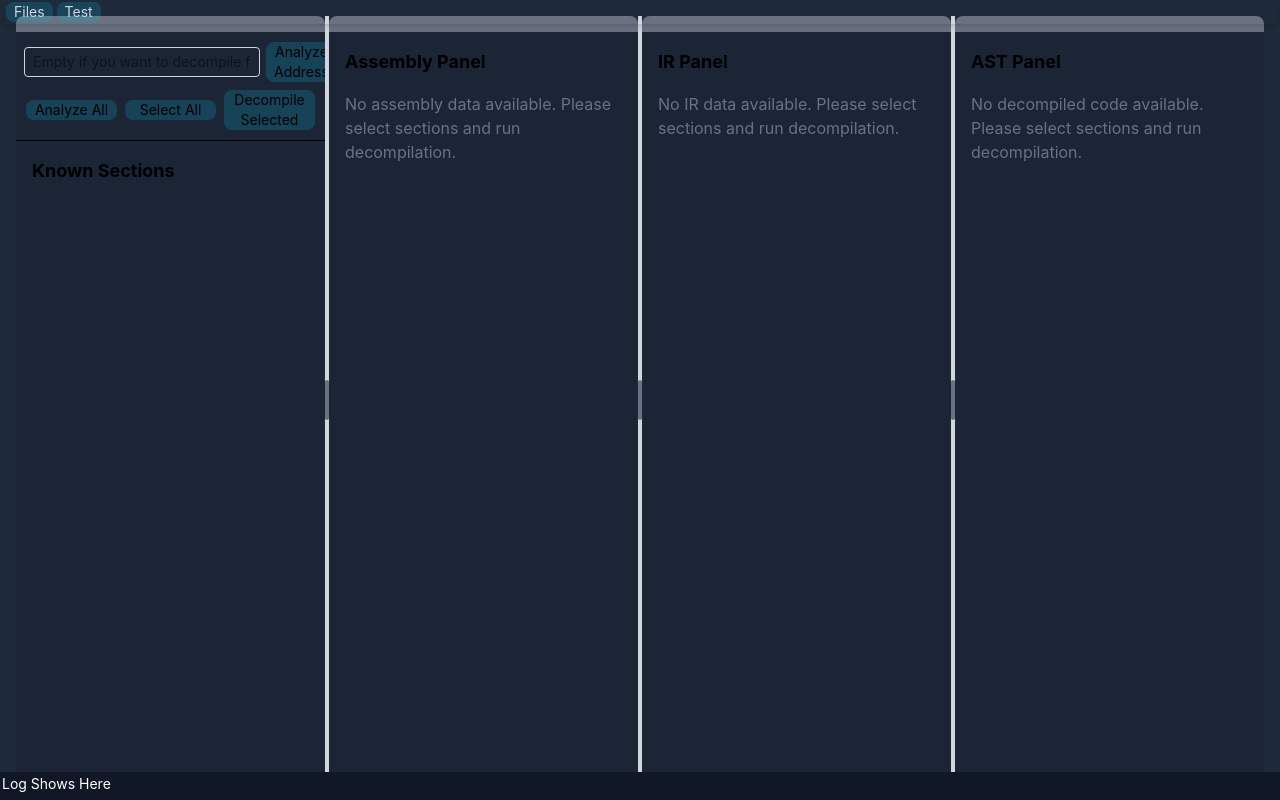
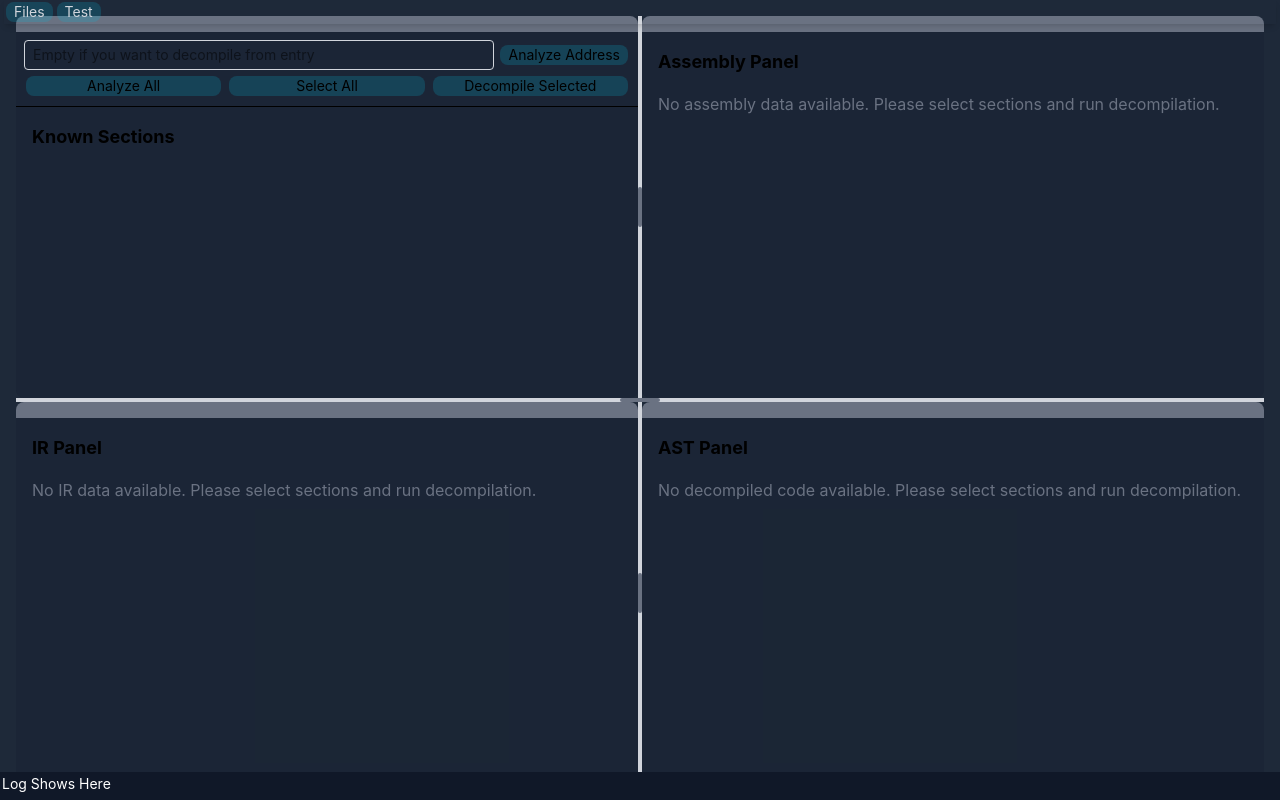
Before and after one commit to Eveheeero/fireman, a React (Vite) app in the folder firebat/: page / in a window 1280 px wide. Built offline with nearby package versions, Linux system fonts and the light colour scheme.

Commit message:
feat: 자유자재로 dragging 가능하게 정리

```diff
--- a/firebat/src/App.tsx
+++ b/firebat/src/App.tsx
@@ -1,34 +1,47 @@
-import React, { useState } from "react";
-import logoBackgrounded from "./assets/logo colored 512.png";
+import React, { useMemo, useState } from "react";
 import "./App.css";
 import Navigation from "./Navigation";
 import LogBar from "./LogBar";
-import { closestCenter, DndContext, DragEndEvent, DragOverlay, DragStartEvent, KeyboardSensor, PointerSensor, UniqueIdentifier, useSensor, useSensors } from "@dnd-kit/core";
-import { arrayMove, horizontalListSortingStrategy, SortableContext, sortableKeyboardCoordinates, useSortable } from "@dnd-kit/sortable";
+import {
+  closestCenter,
+  DndContext,
+  DragEndEvent,
+  DragOverlay,
+  DragStartEvent,
+  KeyboardSensor,
+  PointerSensor,
+  UniqueIdentifier,
+  useDroppable,
+  useSensor,
+  useSensors,
+} from "@dnd-kit/core";
+import {
+  arrayMove,
+  horizontalListSortingStrategy,
+  SortableContext,
+  sortableKeyboardCoordinates,
+  useSortable,
+} from "@dnd-kit/sortable";
 import { PanelGroup, Panel, PanelResizeHandle } from "react-resizable-panels";
-import { CSS } from '@dnd-kit/utilities';
+import { CSS } from "@dnd-kit/utilities";
 import AssemblyPanel from "./AssemblyPanel";
 import IRPanel from "./IRPanel";
 import ASTPanel from "./ASTPanel";
 import SectionPanel from "./SectionPanel";
 
-
-interface Panel {
+// ---- Types ----
+interface PanelItem {
   id: string;
   content: React.ReactNode;
 }
+type ContainerId = "top" | "bottom";
 
-function SortablePanel({ id, content }: Readonly<Panel>) {
-  const {
-    attributes,
-    listeners,
-    setNodeRef,
-    transform,
-    transition,
-    isDragging,
-  } = useSortable({ id });
+// ---- Sortable Panel (개별 패널 카드) ----
+function SortablePanel({ id, content }: Readonly<PanelItem>) {
+  const { attributes, listeners, setNodeRef, transform, transition, isDragging } =
+    useSortable({ id });
 
-  const style = {
+  const style: React.CSSProperties = {
     transform: CSS.Transform.toString(transform),
     transition,
     zIndex: isDragging ? 10 : 1,
@@ -45,7 +58,7 @@ function SortablePanel({ id, content }: Readonly<Panel>) {
         {...attributes}
         {...listeners}
         className="h-4 w-full bg-gray-500 cursor-grab rounded-t-lg flex-shrink-0 z-10"
-      ></div>
+      />
       <div className="flex-1 bg-gray-900/20 rounded-b-lg overflow-hidden">
         {content}
       </div>
@@ -53,26 +66,102 @@ function SortablePanel({ id, content }: Readonly<Panel>) {
   );
 }
 
+
+function DroppableRow({
+  id,
+  children,
+}: {
+  id: ContainerId;
+  children: React.ReactNode;
+}) {
+  const { setNodeRef, isOver } = useDroppable({ id });
+  return (
+    <div
+      ref={setNodeRef}
+      className={`h-full w-full ${isOver ? "outline outline-2 outline-blue-400" : ""}`}
+    >
+      {children}
+    </div>
+  );
+}
+
+
+function SortableRow({
+  id,
+  items,
+}: {
+  id: ContainerId;
+  items: PanelItem[];
+}) {
+  return (
+    <DroppableRow id={id}>
+      <SortableContext
+        // 같은 줄에서는 가로 정렬 전략
+        items={items.map((i) => i.id)}
+        strategy={horizontalListSortingStrategy}
+      >
+        <PanelGroup direction="horizontal" className="w-full h-full">
+          {items.length === 0 ? (null) : (
+            items.map((item, index) => (
+              <React.Fragment key={item.id}>
+                <Panel defaultSize={100 / items.length} className="h-full">
+                  <SortablePanel id={item.id} content={item.content} />
+                </Panel>
+                {index < items.length - 1 && (
+                  <PanelResizeHandle className="w-1 bg-gray-300 hover:bg-blue-500 transition-colors duration-200 cursor-ew-resize flex items-center justify-center">
+                    <div className="w-1 h-10 bg-gray-500 rounded-full" />
+                  </PanelResizeHandle>
+                )}
+              </React.Fragment>
+            ))
+          )}
+        </PanelGroup>
+      </SortableContext>
+    </DroppableRow>
+  );
+}
+
 function App() {
-  const [panels, setPanels] = useState<Panel[]>([
-    { id: 'section-panel', content: <SectionPanel /> },
-    { id: 'asm-panel', content: <AssemblyPanel /> },
-    { id: 'ir-panel', content: <IRPanel /> },
-    { id: 'ast-panel', content: <ASTPanel /> },
-  ]);
+  // 초기 4패널 정의
+  const allPanels = useMemo<PanelItem[]>(
+    () => [
+      { id: "section-panel", content: <SectionPanel /> },
+      { id: "asm-panel", content: <AssemblyPanel /> },
+      { id: "ir-panel", content: <IRPanel /> },
+      { id: "ast-panel", content: <ASTPanel /> },
+    ],
+    []
+  );
+
+  // 위/아래 두 줄 레이아웃 상태
+  const [layout, setLayout] = useState<Record<ContainerId, PanelItem[]>>({
+    top: [allPanels[0], allPanels[1]],    // 위 줄: 2개
+    bottom: [allPanels[2], allPanels[3]], // 아래 줄: 2개
+  });
+
   const [draggingPanelId, setDraggingPanelId] = useState<UniqueIdentifier | null>(null);
 
-  // dragging state
+  // dnd sensors
   const sensors = useSensors(
     useSensor(PointerSensor),
-    useSensor(KeyboardSensor, {
-      coordinateGetter: sortableKeyboardCoordinates,
-    })
+    useSensor(KeyboardSensor, { coordinateGetter: sortableKeyboardCoordinates })
   );
+
+  // 유틸: 아이템이 속한 컨테이너 찾기
+  const findContainer = (id: UniqueIdentifier): ContainerId | null => {
+    if (layout.top.some((p) => p.id === id)) return "top";
+    if (layout.bottom.some((p) => p.id === id)) return "bottom";
+    return null;
+  };
+
+  // 유틸: 아이템 객체 찾기
+  const getItem = (id: UniqueIdentifier) =>
+    layout.top.find((p) => p.id === id) ?? layout.bottom.find((p) => p.id === id) ?? null;
 
   const handleDragStart = (event: DragStartEvent) => {
     setDraggingPanelId(event.active.id);
   };
+
   const handleDragEnd = (event: DragEndEvent) => {
     const { active, over } = event;
     if (!over) {
@@ -80,64 +169,97 @@ function App() {
       return;
     }
 
-    if (active.id !== over.id) {
-      setPanels((items) => {
-        const oldIndex = items.findIndex((item) => item.id === active.id);
-        const newIndex = items.findIndex((item) => item.id === over.id);
-        return arrayMove(items, oldIndex, newIndex);
+    const activeId = active.id;
+    const overId = over.id;
+
+    const activeContainer = findContainer(activeId);
+    const overContainer =
+      (overId === "top" || overId === "bottom") ? (overId as ContainerId) : findContainer(overId);
+
+    if (!activeContainer || !overContainer) {
+      setDraggingPanelId(null);
+      return;
+    }
+
+    // 같은 줄에서 위치만 변경
+    if (activeContainer === overContainer) {
+      if (activeId !== overId) {
+        setLayout((prev) => {
+          const items = prev[activeContainer];
+          const oldIndex = items.findIndex((i) => i.id === activeId);
+          const newIndex = items.findIndex((i) => i.id === overId);
+          const next = arrayMove(items, oldIndex, newIndex);
+          return { ...prev, [activeContainer]: next };
+        });
+      }
+    } else {
+      // 다른 줄로 이동 (상/하 이동)
+      setLayout((prev) => {
+        const fromItems = [...prev[activeContainer]];
+        const toItems = [...prev[overContainer]];
+
+        const moving = fromItems.find((i) => i.id === activeId);
+        if (!moving) return prev;
+
+        // from에서 제거
+        const fromIndex = fromItems.findIndex((i) => i.id === activeId);
+        fromItems.splice(fromIndex, 1);
+
+        // to에 삽입 위치 계산
+        const overIndex =
+          overId === overContainer
+            ? toItems.length // 빈 영역이나 줄 자체에 떨어뜨렸을 때는 맨 뒤
+            : Math.max(0, toItems.findIndex((i) => i.id === overId));
+
+        toItems.splice(overIndex, 0, moving);
+
+        return {
+          ...prev,
+          [activeContainer]: fromItems,
+          [overContainer]: toItems,
+        };
       });
     }
-    setDraggingPanelId(null);
-  };
-  const handleDragCancel = () => {
+
     setDraggingPanelId(null);
   };
 
-  const draggingPanel = draggingPanelId ? panels.find((panel) => panel.id === draggingPanelId) : null;
+  const handleDragCancel = () => setDraggingPanelId(null);
+
+  const draggingPanel = draggingPanelId ? getItem(draggingPanelId) : null;
 
   return (
     <main className="h-screen overflow-hidden flex flex-col">
       <div className="relative z-50">
         <Navigation />
-      </div>{/* <div className="row">
-        <img src="/logo transparent.svg" className="logo" alt="transparent logo" />
-        <img src={logoBackgrounded} className="logo" alt="backgrounded logo" />
-      </div> */}
+      </div>
+
       <div className="flex-1 flex items-center justify-center p-4 text-black overflow-hidden">
-        <DndContext sensors={sensors}
+        <DndContext
+          sensors={sensors}
           collisionDetection={closestCenter}
           onDragStart={handleDragStart}
           onDragEnd={handleDragEnd}
-          onDragCancel={handleDragCancel}>
-          <SortableContext
-            items={panels.map((p) => p.id)}
-            strategy={horizontalListSortingStrategy}
-          >
-            <PanelGroup direction="horizontal" className="w-full h-full">
-              {panels.map((content, index) => (
-                <React.Fragment key={content.id}>
-                  <Panel defaultSize={100 / panels.length} className="h-full">
-                    <SortablePanel
-                      id={content.id}
-                      content={content.content}
-                    />
-                  </Panel>
-                  {index < panels.length - 1 && (
-                    <PanelResizeHandle className="w-1 bg-gray-300 hover:bg-blue-500 transition-colors duration-200 cursor-ew-resize flex items-center justify-center">
-                      <div className="w-1 h-10 bg-gray-500 rounded-full"></div>
-                    </PanelResizeHandle>
-                  )}
-                </React.Fragment>
-              ))}
-            </PanelGroup>
-          </SortableContext>
+          onDragCancel={handleDragCancel}
+        >
+          {/* 세로로 두 줄(Stack) + 줄 사이 리사이즈 */}
+          <PanelGroup direction="vertical" className="w-full h-full">
+            {/* ---- TOP ROW ---- */}
+            <Panel defaultSize={50} className="h-screen">
+              <SortableRow id="top" items={layout.top} />
+            </Panel>
+            <PanelResizeHandle className="h-1 bg-gray-300 hover:bg-blue-500 transition-colors duration-200 cursor-ns-resize flex items-center justify-center">
+              <div className="h-1 w-10 bg-gray-500 rounded-full" />
+            </PanelResizeHandle>
+            {/* ---- BOTTOM ROW ---- */}
+            <Panel defaultSize={50} className="h-screen">
+              <SortableRow id="bottom" items={layout.bottom} />
+            </Panel>
+          </PanelGroup>
 
           <DragOverlay>
             {draggingPanel ? (
-              <SortablePanel
-                id={draggingPanel.id}
-                content={draggingPanel.content}
-              />
+              <SortablePanel id={draggingPanel.id} content={draggingPanel.content} />
             ) : null}
           </DragOverlay>
         </DndContext>
@@ -146,7 +268,7 @@ function App() {
       <div className="relative z-50">
         <LogBar />
       </div>
-    </main >
+    </main>
   );
 }
 
```
